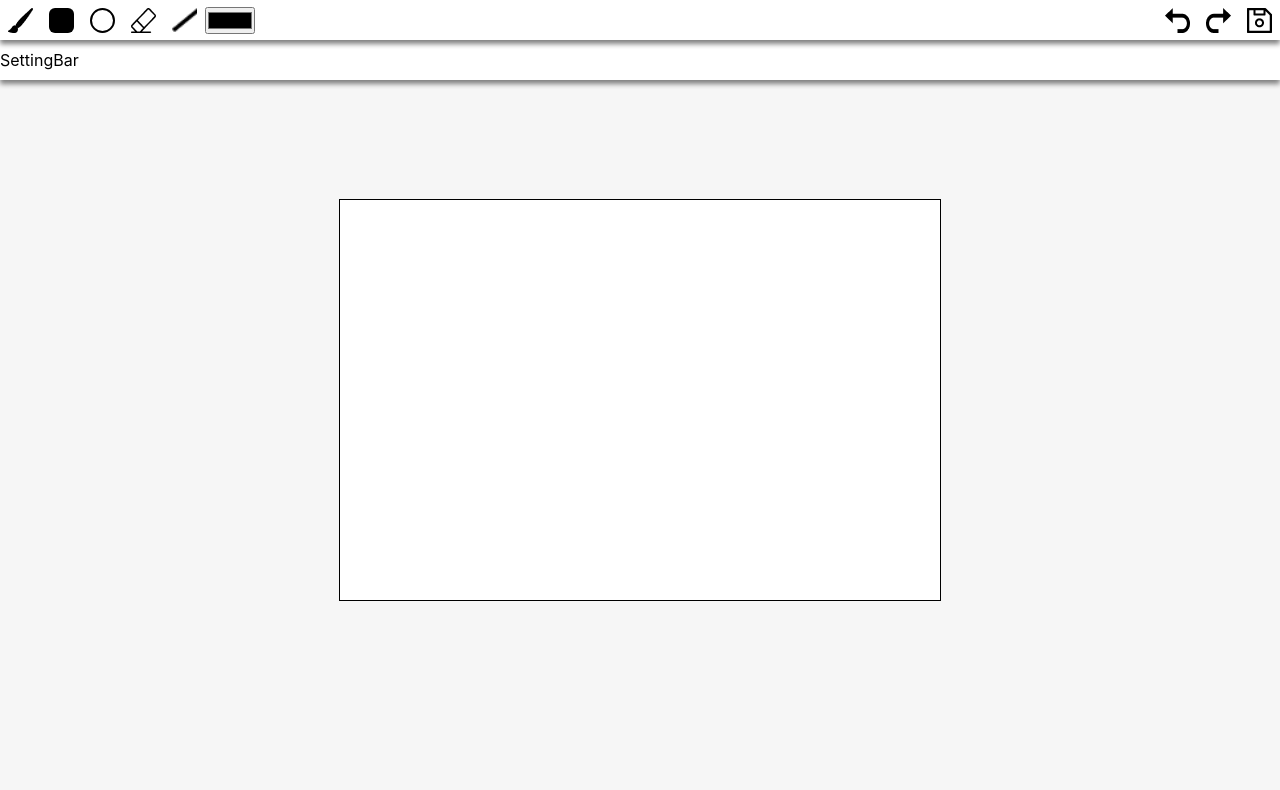
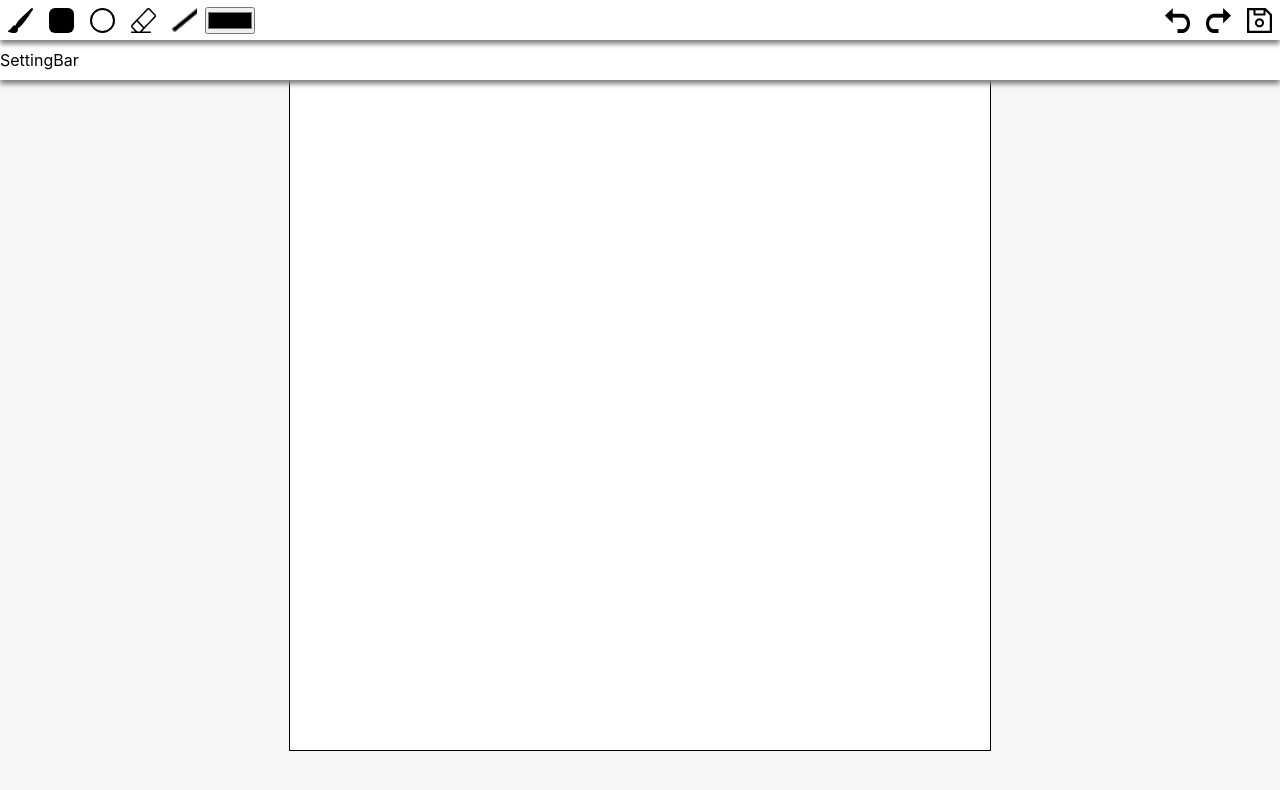
Before and after one commit to GalinskiRuslan/canvas-react, a React app in the folder views/: page / in a window 1280 px wide. Built offline with nearby package versions, Linux system fonts and the light colour scheme.

Commit message:
added some tolls

```diff
--- a/views/src/components/Canvas.jsx
+++ b/views/src/components/Canvas.jsx
@@ -8,6 +8,7 @@ import Brush from "../tools/Brush";
 const Canvas = observer(() => {
   const canvasRef = useRef();
 
+
   useEffect(() => {
     console.log(canvasRef.current);
     canvasState.setCanvas(canvasRef.current);
@@ -16,7 +17,7 @@ const Canvas = observer(() => {
 
   return (
     <div className="canvas">
-      <canvas ref={canvasRef} width={600} height={400}></canvas>
+      <canvas ref={canvasRef}  width={700} height={700}></canvas>
     </div>
   );
 });
--- a/views/src/components/Toolbar.jsx
+++ b/views/src/components/Toolbar.jsx
@@ -2,21 +2,36 @@ import React from "react";
 import "../style/tools.scss";
 import toolState from "../store/toolState";
 import Brush from "../tools/Brush";
+import Rect from "../tools/Rect";
+import Circle from "../tools/Circle";
+import Line from "../tools/Line";
 import canvasState from "../store/canvasState";
 
 export default function Toolbar() {
+  const changeColor = (e) => {
+    toolState.setStrokeColor(e.target.value);
+  };
   return (
     <div className="tools">
       <button
         className="tools__btn brush"
         onClick={() => toolState.setTool(new Brush(canvasState.canvas))}
       ></button>
-      <button className="tools__btn rect"></button>
-      <button className="tools__btn circle"></button>
+      <button
+        className="tools__btn rect"
+        onClick={() => toolState.setTool(new Rect(canvasState.canvas))}
+      ></button>
+      <button
+        className="tools__btn circle"
+        onClick={() => toolState.setTool(new Circle(canvasState.canvas))}
+      ></button>
       <button className="tools__btn eraser"></button>
-      <button className="tools__btn line"></button>
+      <button
+        className="tools__btn line"
+        onClick={() => toolState.setTool(new Line(canvasState.canvas))}
+      ></button>
       {/* <button className="tools__btn colors"></button> */}
-      <input type="color" />
+      <input type="color" onChange={(e) => changeColor(e)} />
       <button className="tools__btn undo"></button>
       <button className="tools__btn redo"></button>
       <button className="tools__btn save"></button>
--- a/views/src/store/toolState.js
+++ b/views/src/store/toolState.js
@@ -9,6 +9,15 @@ class ToolsState {
   setTool(tool) {
     this.tool = tool;
   }
+  setFillColor(color) {
+    this.tool.fillColor = color;
+  }
+  setStrokeColor(color) {
+    this.tool.strokeColor = color;
+  }
+  setLineWidth(width) {
+    this.tool.lineWidth = width;
+  }
 }
 
 export default new ToolsState();
--- a/views/src/style/canvas.scss
+++ b/views/src/style/canvas.scss
@@ -9,4 +9,6 @@
 canvas {
   border: 1px solid black;
   background-color: white;
+ /*  cursor: url("../assets/brush.png"), auto; */
+ /* width: 100vw; */
 }
--- a/views/src/tools/Brush.js
+++ b/views/src/tools/Brush.js
@@ -14,6 +14,7 @@ export default class Brush extends Tool {
 
   mouseDownHandler(e) {
     this.mouseDown = true;
+    this.ctx.beginPath();
     this.ctx.moveTo(
       e.pageX - e.target.offsetLeft,
       e.pageY - e.target.offsetTop
@@ -30,6 +31,5 @@ export default class Brush extends Tool {
   draw(x, y) {
     this.ctx.lineTo(x, y);
     this.ctx.stroke();
-    console.log("drow");
   }
 }
--- /dev/null
+++ b/views/src/tools/Circle.js
@@ -0,0 +1,51 @@
+import Tool from "./Tool";
+
+export default class Circle extends Tool {
+  constructor(canvas) {
+    super(canvas);
+    this.listen();
+  }
+  listen() {
+    this.canvas.onmousemove = this.mouseMoveHandler.bind(this);
+    this.canvas.onmousedown = this.mouseDownHandler.bind(this);
+    this.canvas.onmouseup = this.mouseUpHandler.bind(this);
+  }
+
+  mouseDownHandler(e) {
+    this.mouseDown = true;
+    this.ctx.beginPath();
+    this.saved = this.canvas.toDataURL();
+    this.startX = e.pageX - e.target.offsetLeft;
+    this.startY = e.pageY - e.target.offsetTop;
+  }
+  mouseUpHandler(e) {
+    this.mouseDown = false;
+  }
+  mouseMoveHandler(e) {
+    if (this.mouseDown) {
+      let currentX = e.pageX - e.target.offsetLeft;
+      let currentY = e.pageY - e.target.offsetTop;
+      let width = currentX - this.startX;
+      let height = currentY - this.startY;
+
+      this.draw(this.startX, this.startY, width, height);
+    }
+  }
+  draw(x, y, w, z) {
+    const img = new Image();
+    img.src = this.saved;
+    img.onload = () => {
+      this.ctx.clearRect(0, 0, this.canvas.width, this.canvas.height);
+      this.ctx.drawImage(img, 0, 0, this.canvas.width, this.canvas.height);
+      this.ctx.beginPath();
+      if (w < 0) {
+        console.log(123);
+      } else {
+        this.ctx.arc(x, y, w, Math.PI / 180, false);
+        console.log(x, y, z, w);
+        /* this.ctx.fill(); */
+        this.ctx.stroke();
+      }
+    };
+  }
+}
--- /dev/null
+++ b/views/src/tools/Line.js
@@ -0,0 +1,43 @@
+import Tool from "./Tool";
+
+export default class Circle extends Tool {
+  constructor(canvas) {
+    super(canvas);
+    this.listen();
+  }
+  listen() {
+    this.canvas.onmousemove = this.mouseMoveHandler.bind(this);
+    this.canvas.onmousedown = this.mouseDownHandler.bind(this);
+    this.canvas.onmouseup = this.mouseUpHandler.bind(this);
+  }
+
+  mouseDownHandler(e) {
+    this.mouseDown = true;
+    this.startX = e.pageX - e.target.offsetLeft;
+    this.startY = e.pageY - e.target.offsetTop;
+    this.saved = this.canvas.toDataURL();
+  }
+  mouseUpHandler(e) {
+    this.mouseDown = false;
+  }
+  mouseMoveHandler(e) {
+    if (this.mouseDown) {
+      let currentX = e.pageX - e.target.offsetLeft;
+      let currentY = e.pageY - e.target.offsetTop;
+
+      this.draw(this.startX, this.startY, currentX, currentY);
+    }
+  }
+  draw(x, y, w, z) {
+    const img = new Image();
+    img.src = this.saved;
+    img.onload = () => {
+      this.ctx.clearRect(0, 0, this.canvas.width, this.canvas.height);
+      this.ctx.drawImage(img, 0, 0, this.canvas.width, this.canvas.height);
+      this.ctx.beginPath();
+      this.ctx.moveTo(x, y);
+      this.ctx.lineTo(w, z);
+      this.ctx.stroke();
+    };
+  }
+}
--- /dev/null
+++ b/views/src/tools/Rect.js
@@ -0,0 +1,47 @@
+import Tool from "./Tool";
+
+export default class Rect extends Tool {
+  constructor(canvas) {
+    super(canvas);
+    this.listen();
+  }
+
+  listen() {
+    this.canvas.onmousemove = this.mouseMoveHandler.bind(this);
+    this.canvas.onmousedown = this.mouseDownHandler.bind(this);
+    this.canvas.onmouseup = this.mouseUpHandler.bind(this);
+  }
+
+  mouseDownHandler(e) {
+    this.mouseDown = true;
+    this.ctx.beginPath();
+    this.saved = this.canvas.toDataURL();
+    this.startX = e.pageX - e.target.offsetLeft;
+    this.startY = e.pageY - e.target.offsetTop;
+  }
+  mouseUpHandler(e) {
+    this.mouseDown = false;
+  }
+  mouseMoveHandler(e) {
+    if (this.mouseDown) {
+      let currentX = e.pageX - e.target.offsetLeft;
+      let currentY = e.pageY - e.target.offsetTop;
+      let width = currentX - this.startX;
+      let height = currentY - this.startY;
+
+      this.draw(this.startX, this.startY, width, height);
+    }
+  }
+  draw(x, y, w, z) {
+    const img = new Image();
+    img.src = this.saved;
+    img.onload = () => {
+      this.ctx.clearRect(0, 0, this.canvas.width, this.canvas.height);
+      this.ctx.drawImage(img, 0, 0, this.canvas.width, this.canvas.height);
+      this.ctx.beginPath();
+      this.ctx.rect(x, y, w, z);
+      this.ctx.fill();
+      this.ctx.stroke();
+    };
+  }
+}
--- a/views/src/tools/Tool.js
+++ b/views/src/tools/Tool.js
@@ -3,6 +3,16 @@ export default class Tool {
     this.canvas = canvas;
     this.ctx = canvas.getContext("2d");
     this.destroyEvents();
+  }
+  set fillColor(color) {
+    this.ctx.fillStyle = color;
+  }
+
+  set strokeColor(color) {
+    this.ctx.strokeStyle = color;
+  }
+  set lineWidth(width) {
+    this.ctx.lineWidth = width;
   }
   destroyEvents() {
     this.canvas.onmousemove = null;
```
